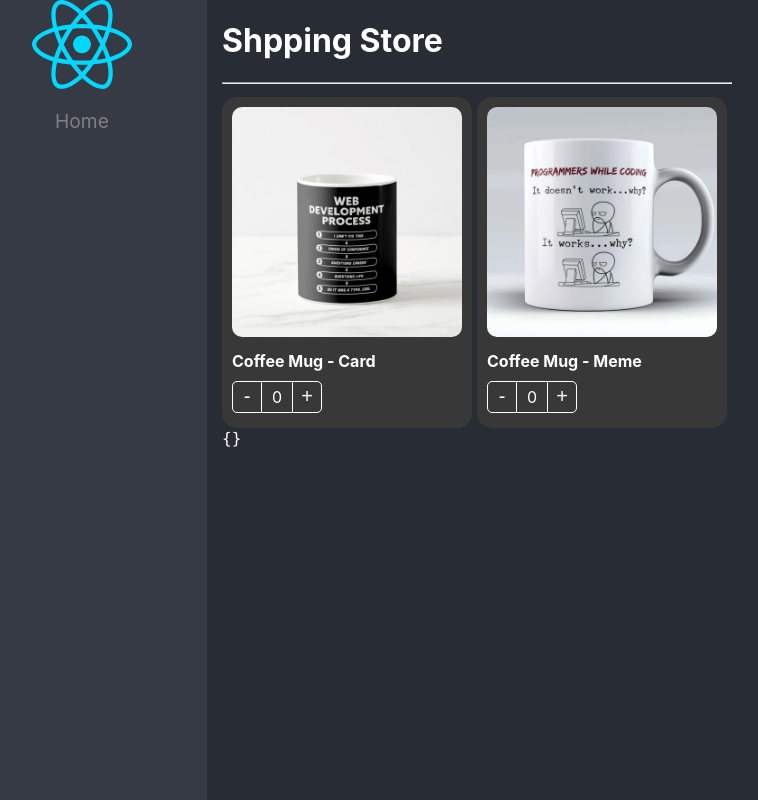
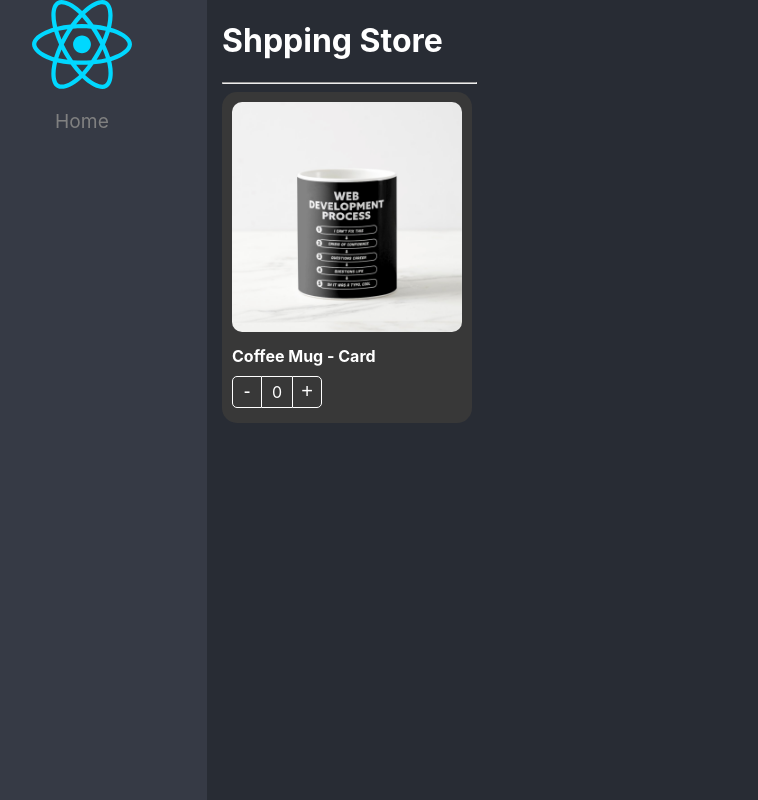
Before and after one commit to racsorazaclasobol/02-reactpro-design-patrones-componentes, a React (Vite) app: page / in a window 1280 px wide. Shown: the whole page, without its empty margins (43-801 px from the left). Built offline with nearby package versions, Linux system fonts and the light colour scheme.

Commit message:
Se limpia para implementar el patron State Initializer

```diff
--- a/src/02-component-patterns/pages/ShoppingPage.tsx
+++ b/src/02-component-patterns/pages/ShoppingPage.tsx
@@ -1,55 +1,25 @@
 import { ProductButton, ProductImage, ProductCard, ProductTitle } from '../components/';
 
 import '../styles/custom-styles.css';
-import { useShoppingCart } from '../hooks/useShoppingCart';
-import { useProduct } from '../hooks/useProduct';
 import { products } from '../data/products';
+
+const product = products[0];
 
 export const ShoppingPage = () => {
 
-	const { shoppingCart, onProductCountChange } = useShoppingCart();
 
     return (
 		<div>
 			<h1>Shpping Store</h1>
 			<hr />
 
-			<div style={{ display: 'flex', flexDirection:'row', flexWrap: 'wrap' }}>
+			<ProductCard key={ product.id } product={ product } className="bg-dark text-white" >
 
-				{
-					products.map( product => (
-						<ProductCard key={ product.id } product={ product } counterValue={ shoppingCart[product.id]?.counter || 0 } onChange={ onProductCountChange } className="bg-dark text-white" >
+				<ProductImage className="custom-image" />
+				<ProductTitle className="text-bold" />
+				<ProductButton className="custom-buttons" />
 
-							<ProductImage className="custom-image" />
-							<ProductTitle className="text-bold" />
-							<ProductButton className="custom-buttons" />
-
-						</ProductCard>
-					))
-				}
-
-			</div>
-
-			<div className='shopping-cart'>
-
-				{
-					Object.entries( shoppingCart ).map( ([ key, product ]) => (
-						<ProductCard key={ key } product={ product } counterValue={ product.counter } onChange={ onProductCountChange } className="bg-dark text-white" style={{ width: '100px' }} >
-
-							<ProductImage className="custom-image" />
-							<ProductButton className="custom-buttons" />
-
-						</ProductCard>
-					))
-				}
-
-			</div>
-
-			<div>
-				<code>
-					{ JSON.stringify( shoppingCart, null, 4 ) }
-				</code>
-			</div>
+			</ProductCard>
 
 		</div>
     )
```
